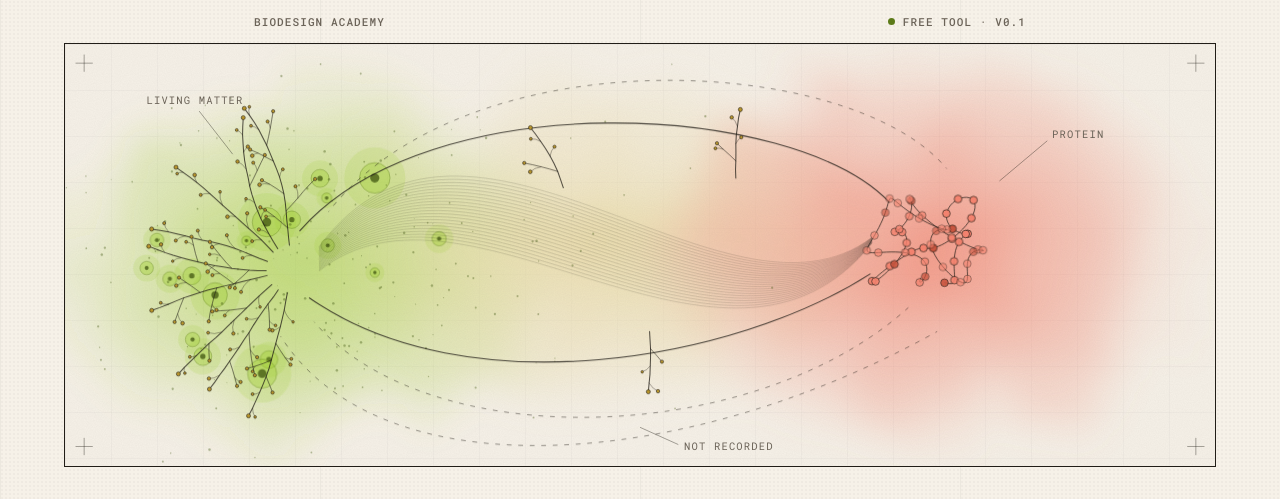
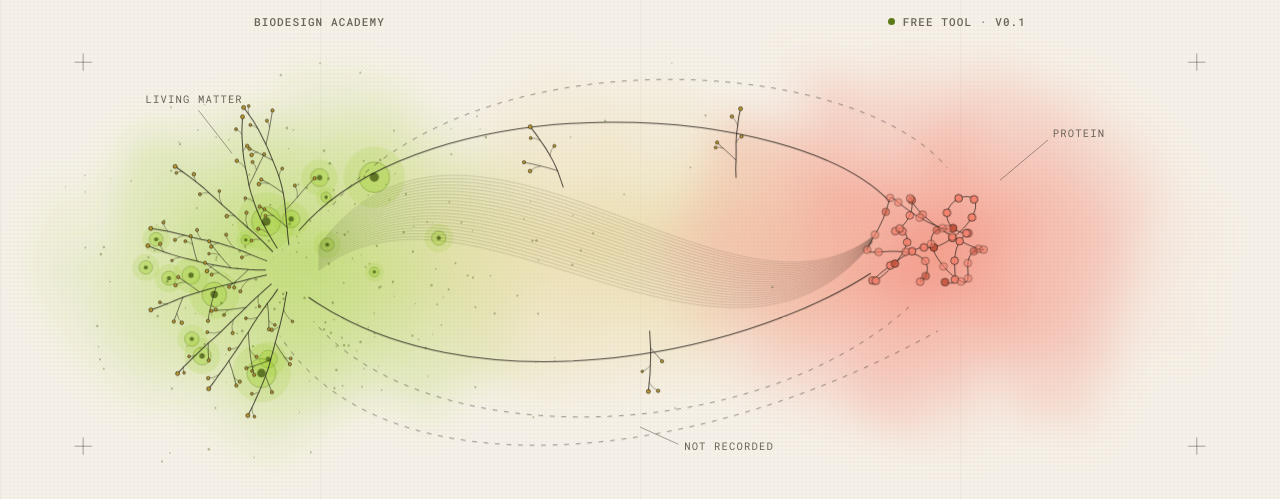
Before and after one commit to biodesign-academy/protein-backstory, a plain HTML site: page index.html in a window 1280 px wide. Shown: the top 499 px of the page. Drawn offline with Linux system fonts and the light colour scheme.

Commit message:
Borderless hero on the page background

```diff
--- a/index.html
+++ b/index.html
@@ -81,7 +81,7 @@
   .spec.foot a{font:500 14px var(--sans);letter-spacing:0;text-transform:none}
   @media (max-width:640px){header{padding-top:36px} h1{font-size:32px} h1 em{font-size:34px} .steps{grid-template-columns:1fr} .steps li+li{padding-left:0;border-left:0;border-top:1px solid var(--hair)} .row{flex-direction:column} .card{padding:20px} .field.yours{margin:0 -20px;padding:18px 20px}}
   .hero{max-width:1200px;margin:14px auto 0;padding:0 24px}
-  .hero-art{display:block;width:100%;height:auto;border:1px solid var(--ink);background:var(--stock)}
+  .hero-art{display:block;width:100%;height:auto;border:0;background:none;overflow:visible}
   .hero-art .flow{animation:pb-flow 9s linear infinite}
   .hero-art .cell{transform-box:fill-box;transform-origin:center;animation:pb-breathe 8s ease-in-out infinite}
   .hero-art .bead{animation:pb-glow 6s ease-in-out infinite}
@@ -113,14 +113,11 @@
   <radialGradient id="gL"><stop offset="0" stop-color="#9DCE2C" stop-opacity=".6"/><stop offset=".65" stop-color="#9DCE2C" stop-opacity=".26"/><stop offset="1" stop-color="#9DCE2C" stop-opacity="0"/></radialGradient>
   <pattern id="grid" width="48" height="48" patternUnits="userSpaceOnUse"><path d="M48 0H0V48" fill="none" stroke="#211D17" stroke-opacity=".06" stroke-width="1"/></pattern>
 </defs>
-<rect width="1200" height="440" fill="#F6F1E8"/>
-<rect width="1200" height="440" fill="url(#grid)"/>
 <g filter="url(#wash)">
   <ellipse cx="250" cy="230" rx="290" ry="200" fill="url(#gL)"/>
   <ellipse cx="560" cy="210" rx="300" ry="180" fill="url(#gM)"/>
   <ellipse cx="900" cy="215" rx="300" ry="210" fill="url(#gS)"/>
 </g>
-<rect width="1200" height="440" filter="url(#grain)"/>
 
 <path d="M11,20H29M20,11V29" stroke="#211D17" stroke-opacity=".4" stroke-width="1"/>
 <path d="M1171,20H1189M1180,11V29" stroke="#211D17" stroke-opacity=".4" stroke-width="1"/>
```
Also changed, not shown: hero.svg.
